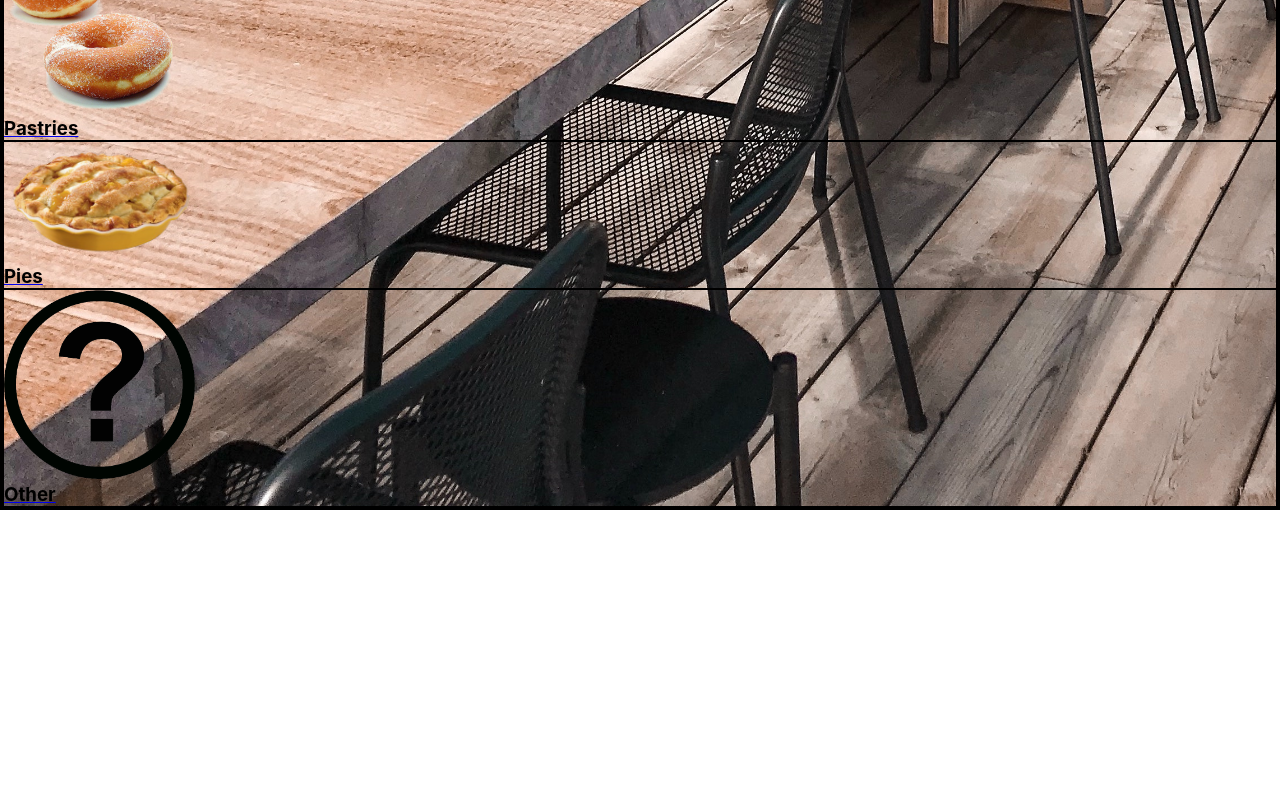
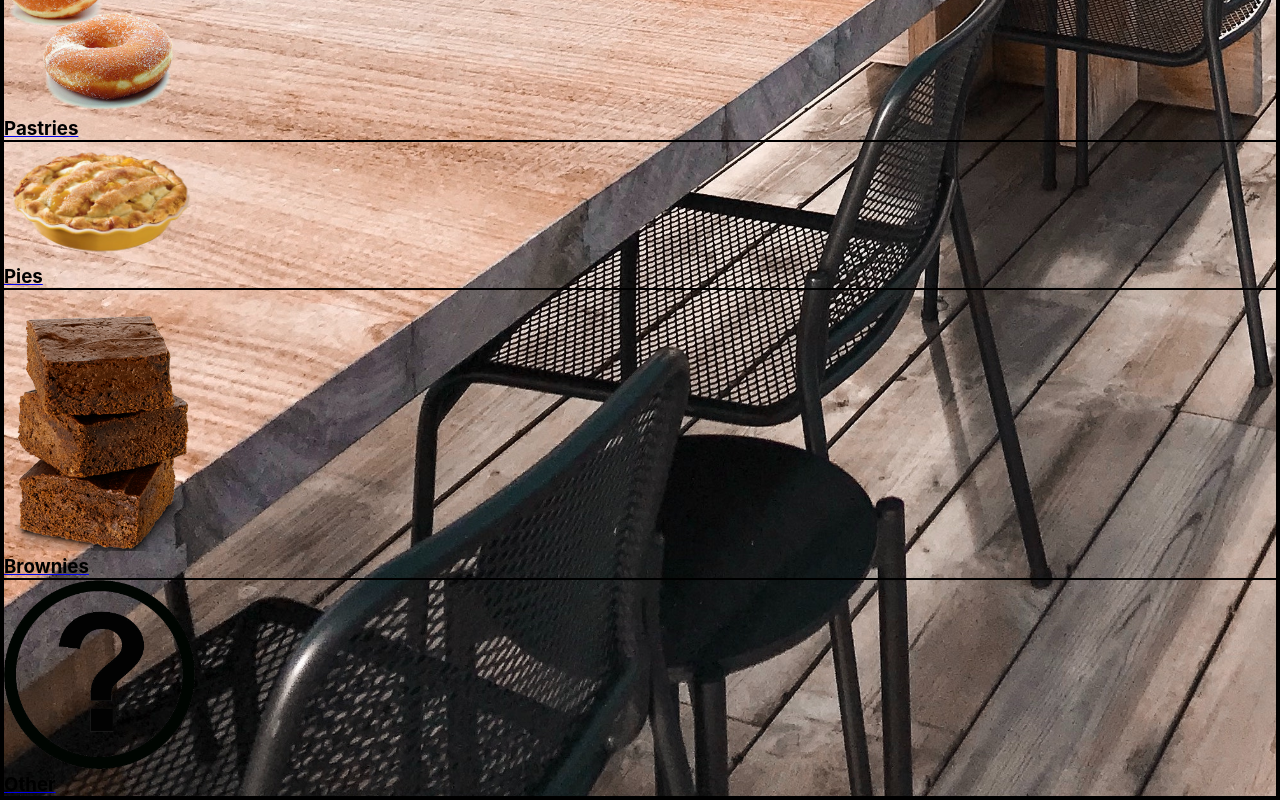
Before and after one commit to esin87/-ga-seir-project3-frontend, a React (Create React App) app: page / in a window 1280 px wide. Shown: the part 763-1563 px from the top of the page. Before the commit the page ends 1273 px from the top, so only its background shows below. Built offline with nearby package versions, Linux system fonts and the light colour scheme; the HTML template or start-up script is replaced by a standard one.

Commit message:
brownies

```diff
--- a/src/App.js
+++ b/src/App.js
@@ -6,6 +6,7 @@ import New from './components/new.js';
 import Show from './components/Show';
 import Edit from './components/Edit';
 import Category from './components/Category';
+
 
 function App() {
 	return (
--- a/src/components/Brownies.js
+++ b/src/components/Brownies.js
@@ -3,6 +3,12 @@ import React, { Component } from 'react';
 class Brownies extends Component{
 
   render() {
+    return(
+      <div className='cookieBox'>
+        <img src={require('../Project-3-Pictures/brownies/brownie.png')} alt='brownies'></img>
+        <h3>Brownies</h3>
+      </div>
+    )
   }
 }
 
--- a/src/components/dashboard.js
+++ b/src/components/dashboard.js
@@ -9,6 +9,7 @@ import Candies from './Candies';
 import Pastries from './Pastries';
 import Pies from './Pies';
 import Other from './Others';
+import Brownies from './Brownies';
 //import Category from './Category';
 
 class Dashboard extends Component {
@@ -37,6 +38,9 @@ class Dashboard extends Component {
 				<Link to="/categories/Pies">
 					<Pies />
 				</Link>
+				<Link to="/categories/Brownies">
+					<Brownies />
+				</Link>
 				<Link to="/categories/Other">
 					<Other />
 				</Link>
```
Also changed, not shown: src/Project-3-Pictures/brownies/brownie.png (added), src/Project-3-Pictures/pies/pie.png (added).
